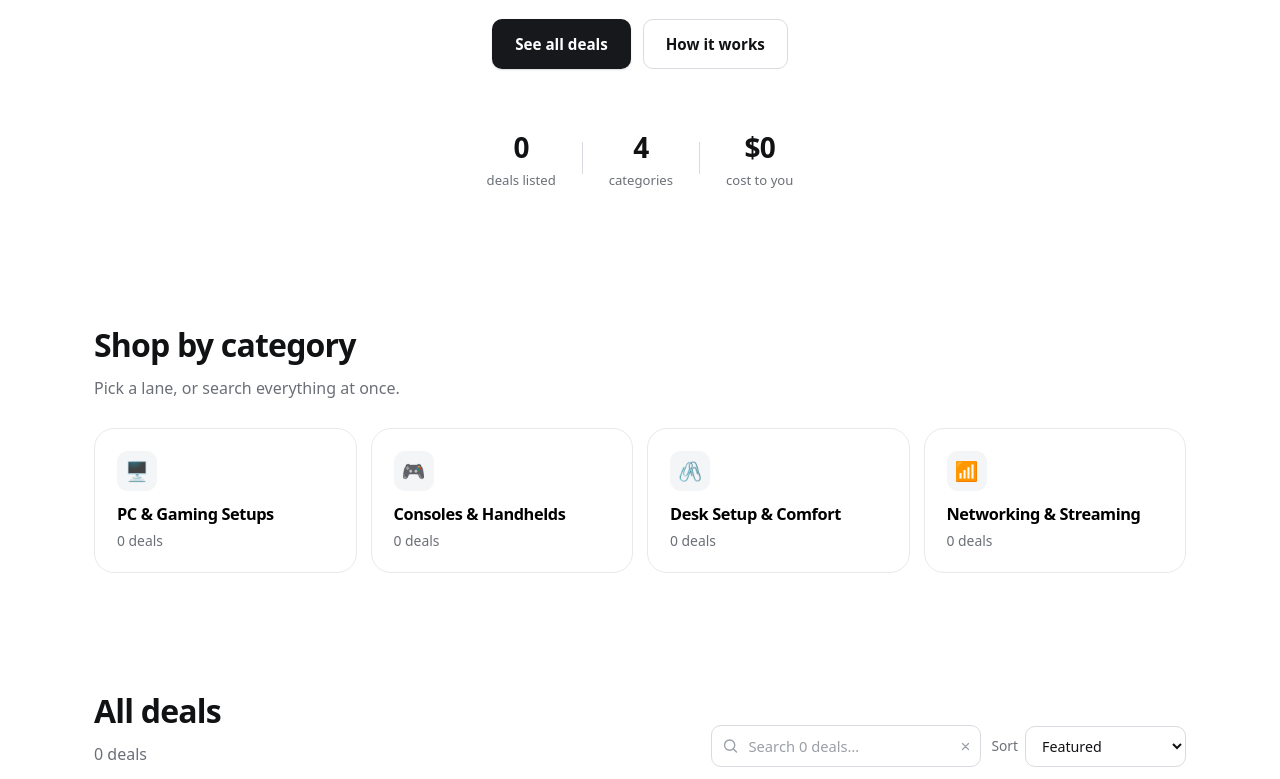
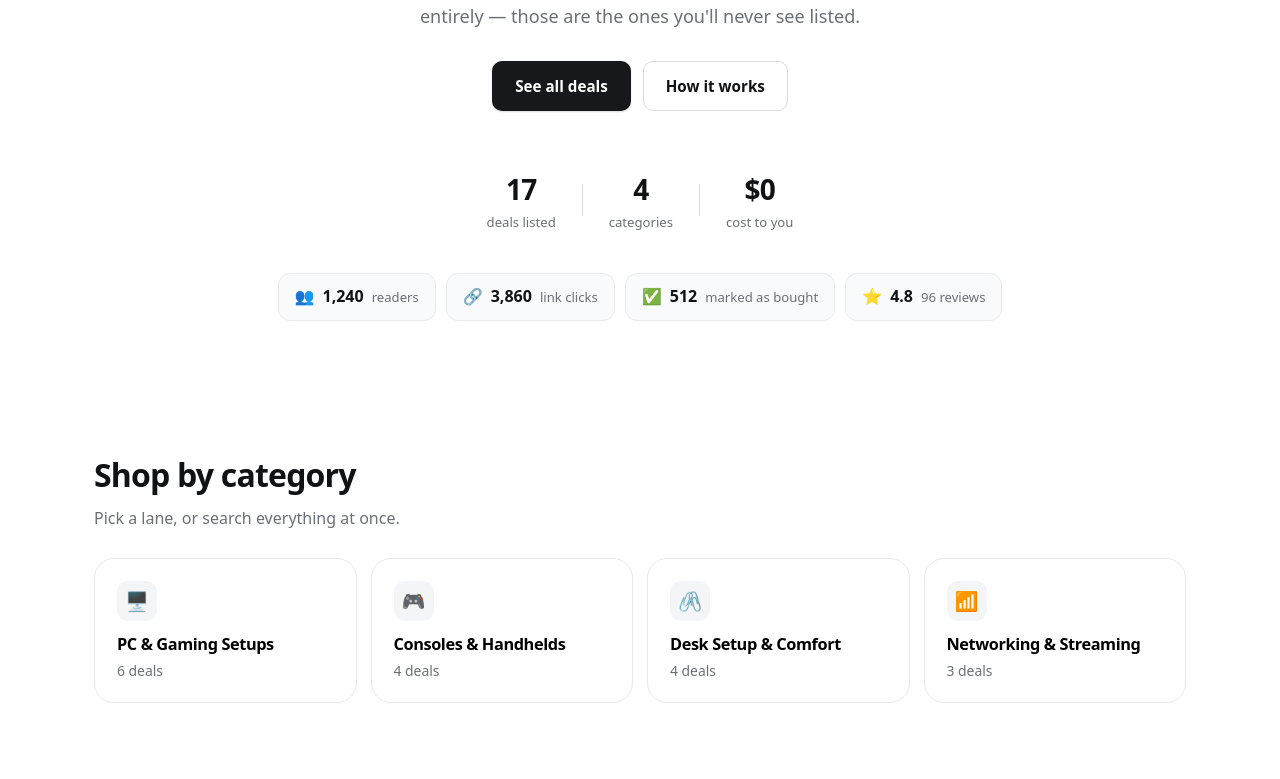
Before and after one commit to imjppp/dealshub, a plain HTML site: page v2/index.html in a window 1280 px wide. Shown: the part 442-1221 px from the top of the page. Drawn offline with Linux system fonts and the light colour scheme.

Commit message:
Enable demo mode with live example links and reviews for demo purposes

```diff
--- a/links.js
+++ b/links.js
@@ -42,13 +42,18 @@
  *                     entirely (not zeroed — not rendered at all). Put your
  *                     real numbers in SITE_CONFIG.proof if you have any.
  *
- *  Leaving demoMode on while sharing the site with friends means showing them
- *  fabricated reviews. The FTC treats fake reviews as deceptive advertising.
- *  Flip it to false before you send the link.
+ *  ⚠ THIS IS A DEMO. The reviews, reader counts and star ratings are invented
+ *    example data, and the affiliate tag is a fake one. It is not a real site
+ *    and the links do not earn anything.
+ *
+ *    If you ever reuse this template for a REAL site that other people rely on
+ *    to buy something, set demoMode to false first. Publishing invented reviews
+ *    or fake review counts as if they were real is deceptive advertising and
+ *    breaks the FTC Endorsement Guides.
  * ========================================================================== */
 
 window.SITE_CONFIG = {
-  demoMode: false,
+  demoMode: true,
 
   /* Shown in the footer + tab title. Change to your own name/brand. */
   siteName: "Dealbase",
@@ -89,7 +94,7 @@
     items: [
       {
         title: "1440p 165Hz Gaming Monitor",
-        url: "https://www.amazon.com/dp/B0CCPVQ5B6/ref=nosim?tag=YOURTAG-20",
+        url: "https://www.amazon.com/dp/B0CCPVQ5B6/ref=nosim?tag=hermesdemo-20",
         note: "The single biggest upgrade for input feel. 165Hz is the sweet spot.",
         price: "$249.99",
         badge: "BEST DEAL",
@@ -100,7 +105,7 @@
       },
       {
         title: "27\" 1440p IPS — Best Value Pick",
-        url: "https://www.amazon.com/s?k=27+1440p+monitor&tag=YOURTAG-20",
+        url: "https://www.amazon.com/s?k=27+1440p+monitor&tag=hermesdemo-20",
         note: "Half the price of the above for 95% of the benefit. Start here.",
         price: "$179.00",
         badge: "BEST VALUE",
@@ -111,7 +116,7 @@
       },
       {
         title: "Mechanical Keyboard (Hot-Swappable)",
-        url: "https://www.amazon.com/s?k=mechanical+keyboard&tag=YOURTAG-20",
+        url: "https://www.amazon.com/s?k=mechanical+keyboard&tag=hermesdemo-20",
         note: "Tactile switches, no solder needed when you want to change them.",
         price: "$89.00",
         badge: "",
@@ -122,7 +127,7 @@
       },
       {
         title: "Lightweight Wireless Mouse",
-        url: "https://www.amazon.com/s?k=wireless+gaming+mouse&tag=YOURTAG-20",
+        url: "https://www.amazon.com/s?k=wireless+gaming+mouse&tag=hermesdemo-20",
         note: "Under 60g. Your arm will thank you during a long session.",
         price: "$42.95",
         badge: "POPULAR",
@@ -133,7 +138,7 @@
       },
       {
         title: "7200 RPM NVMe SSD — 1TB",
-        url: "https://www.amazon.com/s?k=nvme+ssd+1tb&tag=YOURTAG-20",
+        url: "https://www.amazon.com/s?k=nvme+ssd+1tb&tag=hermesdemo-20",
         note: "Load times go from 'wait' to 'already there'.",
         price: "$64.99",
         badge: "",
@@ -144,7 +149,7 @@
       },
       {
         title: "Gaming Headset (Wireless)",
-        url: "https://www.amazon.com/s?k=wireless+gaming+headset&tag=YOURTAG-20",
+        url: "https://www.amazon.com/s?k=wireless+gaming+headset&tag=hermesdemo-20",
         note: "Check the mic reviews — that is what separates the cheap ones.",
         price: "$79.99",
         badge: "",
@@ -166,7 +171,7 @@
     items: [
       {
         title: "Xbox Game Pass Ultimate (12 months)",
-        url: "https://www.amazon.com/s?k=xbox+game+pass&tag=YOURTAG-20",
+        url: "https://www.amazon.com/s?k=xbox+game+pass&tag=hermesdemo-20",
         note: "Hundreds of games plus day-one releases. Best value if you buy more than one game a month.",
         price: "$19.99/mo",
         badge: "POPULAR",
@@ -177,7 +182,7 @@
       },
       {
         title: "Steam Gift Card (from)",
-        url: "https://www.amazon.com/s?k=steam+gift+card&tag=YOURTAG-20",
+        url: "https://www.amazon.com/s?k=steam+gift+card&tag=hermesdemo-20",
         note: "Use it for the one game that's never on sale.",
         price: "from $9.50",
         badge: "",
@@ -188,7 +193,7 @@
       },
       {
         title: "Handheld Gaming PC",
-        url: "https://www.amazon.com/s?k=handheld+gaming+pc&tag=YOURTAG-20",
+        url: "https://www.amazon.com/s?k=handheld+gaming+pc&tag=hermesdemo-20",
         note: "PC library on the couch. Check battery reviews, they vary wildly.",
         price: "$499.00",
         badge: "",
@@ -199,7 +204,7 @@
       },
       {
         title: "Elgato Stream Deck (Mini)",
-        url: "https://www.amazon.com/s?k=elgato+stream+deck+mini&tag=YOURTAG-20",
+        url: "https://www.amazon.com/s?k=elgato+stream+deck+mini&tag=hermesdemo-20",
         note: "Fifteen buttons that do whatever you tell them. Great for macros.",
         price: "$59.99",
         badge: "",
@@ -221,7 +226,7 @@
     items: [
       {
         title: "Desk Mat (Large)",
-        url: "https://www.amazon.com/s?k=desk+mat&tag=YOURTAG-20",
+        url: "https://www.amazon.com/s?k=desk+mat&tag=hermesdemo-20",
         note: "Protects the desk, stops the mouse catching on the edge.",
         price: "$19.99",
         badge: "",
@@ -232,7 +237,7 @@
       },
       {
         title: "Monitor Arm — Single",
-        url: "https://www.amazon.com/s?k=monitor+arm&tag=YOURTAG-20",
+        url: "https://www.amazon.com/s?k=monitor+arm&tag=hermesdemo-20",
         note: "Frees desk space and puts the screen at eye level.",
         price: "$34.99",
         badge: "",
@@ -243,7 +248,7 @@
       },
       {
         title: "USB-C Hub 8-in-1",
-        url: "https://www.amazon.com/s?k=usb+c+hub&tag=YOURTAG-20",
+        url: "https://www.amazon.com/s?k=usb+c+hub&tag=hermesdemo-20",
         note: "One cable for monitor, keyboard, drive and charging.",
         price: "$27.50",
         badge: "",
@@ -254,7 +259,7 @@
       },
       {
         title: "Desk Chair — Mesh Back",
-        url: "https://www.amazon.com/s?k=ergonomic+desk+chair&tag=YOURTAG-20",
+        url: "https://www.amazon.com/s?k=ergonomic+desk+chair&tag=hermesdemo-20",
         note: "The one upgrade that shows up in how you feel every single day.",
         price: "$189.00",
         badge: "LIFE CHANGER",
@@ -276,7 +281,7 @@
     items: [
       {
         title: "Wi-Fi 6E Mesh Router",
-        url: "https://www.amazon.com/s?k=mesh+wifi+6e+router&tag=YOURTAG-20",
+        url: "https://www.amazon.com/s?k=mesh+wifi+6e+router&tag=hermesdemo-20",
         note: "One of the few things that visibly fixes lag spikes in the same room.",
         price: "$149.00",
         badge: "",
@@ -287,7 +292,7 @@
       },
       {
         title: "1080p Webcam (Auto-Framing)",
-        url: "https://www.amazon.com/s?k=auto+framing+webcam&tag=YOURTAG-20",
+        url: "https://www.amazon.com/s?k=auto+framing+webcam&tag=hermesdemo-20",
         note: "Follows your face so you stay in frame when you move.",
         price: "$69.99",
         badge: "NEW",
@@ -298,7 +303,7 @@
       },
       {
         title: "Microphone (USB, Cardioid)",
-        url: "https://www.amazon.com/s?k=usb+cardioid+microphone&tag=YOURTAG-20",
+        url: "https://www.amazon.com/s?k=usb+cardioid+microphone&tag=hermesdemo-20",
         note: "Sounds dramatically better than your headset mic for very little.",
         price: "$54.00",
         badge: "",
@@ -318,7 +323,7 @@
    *    slug: "category-name",
    *    blurb: "One line about this category.",
    *    items: [
-   *      { title: "Product", url: "https://...?tag=YOURTAG-20", note: "Why.", price: "$9.99", badge: "", emoji: "🎁", rating: 4.5, retailer: "Amazon",
+   *      { title: "Product", url: "https://...?tag=hermesdemo-20", note: "Why.", price: "$9.99", badge: "", emoji: "🎁", rating: 4.5, retailer: "Amazon",
         reviews: 500 }
    *    ]
    *  }
--- a/v2/index.html
+++ b/v2/index.html
@@ -16,8 +16,8 @@
 <!-- Demo-mode banner: only rendered while SITE_CONFIG.demoMode is true. -->
 <div id="demoBanner" hidden>
   <strong>DEMO MODE</strong>
-  <span>Review counts and testimonials below are made-up examples, not real people.
-  Set <code>demoMode: false</code> in <code>links.js</code> before sharing this link.</span>
+  <span>This is a <strong>demo</strong> built to show what it can do. The reviews, reader counts and
+  affiliate links are example data &mdash; nothing here is real and nothing earns money.</span>
 </div>
 
 <!-- ============================================================== NAV -->
```
Also changed, not shown: index.html (+2 -2 lines).
